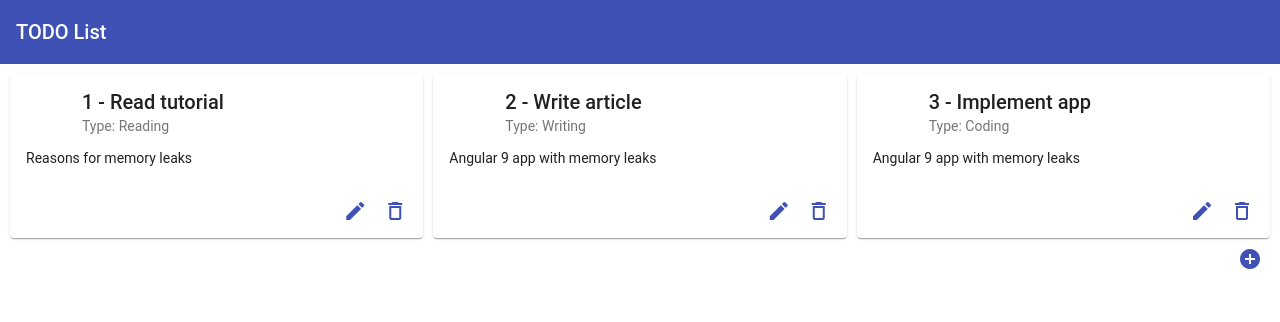
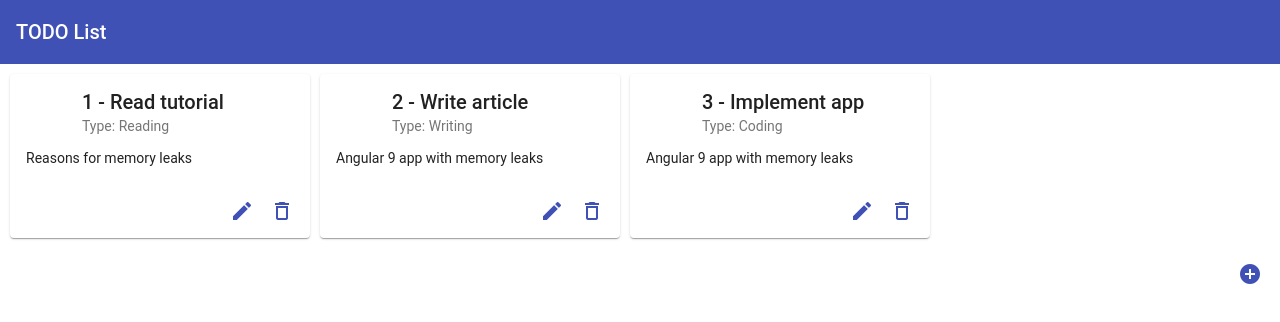
Before and after one commit to rakia/angular-memory-leaks, an Angular app: page / in a window 1280 px wide. Shown: the top 322 px of the page. Built offline with nearby package versions, Linux system fonts and the light colour scheme.

Commit message:
- adjust todo-list layout - remove OnPush changeDetection

```diff
--- a/src/app/todo-dialog/todo.dialog.ts
+++ b/src/app/todo-dialog/todo.dialog.ts
@@ -1,4 +1,4 @@
-import { ChangeDetectionStrategy, Component, Inject, OnDestroy, OnInit } from '@angular/core';
+import { Component, Inject, OnDestroy, OnInit          } from '@angular/core';
 import { MAT_DIALOG_DATA, MatDialogRef                 } from '@angular/material/dialog';
 import { FormArray, FormBuilder, FormGroup, Validators } from '@angular/forms';
 // import { Subject        } from 'rxjs';
@@ -11,8 +11,7 @@ import { TodoDialogData } from './todo-dialog-data.model';
 @Component({
   selector: 'todo.dialog',
   templateUrl: 'todo.dialog.html',
-  styleUrls: ['./todo.dialog.css'],
-  changeDetection: ChangeDetectionStrategy.OnPush
+  styleUrls: ['./todo.dialog.css']
 })
 export class TodoDialog implements OnInit, OnDestroy {
 
--- a/src/app/todo-list/todo-list.component.css
+++ b/src/app/todo-list/todo-list.component.css
@@ -1,7 +1,13 @@
-#todo-list {
+.todo-list {
   margin: 10px;
+}
 
-  .dependencies {
-    color: rgba(0,0,0,.54);
-  }
+.todo-card {
+  min-width: 300px;
+  max-width: 300px;
+  margin-bottom: 15px;
 }
+
+.dependencies {
+  color: rgba(0,0,0,.54);
+}
--- a/src/app/todo-list/todo-list.component.html
+++ b/src/app/todo-list/todo-list.component.html
@@ -1,8 +1,8 @@
-<div id="todo-list">
+<div class="todo-list">
 
-  <div fxLayout="row" fxLayoutWrap fxLayoutGap="10px">
+  <div fxLayout="row wrap" fxLayoutGap="10px">
 
-    <mat-card *ngFor="let todo of todoList" fxFlex.lg="33" fxFlex.lt-lg="50" fxFlex.xs="100" [class.mat-elevation-z8]>
+    <mat-card class="todo-card" *ngFor="let todo of todoList" fxFlex [class.mat-elevation-z8]>
       <mat-card-header>
         <div mat-card-avatar class="example-header-image"></div>
         <mat-card-title>{{todo.id}} - {{todo.name}}</mat-card-title>
--- a/src/app/todo-list/todo-list.component.ts
+++ b/src/app/todo-list/todo-list.component.ts
@@ -1,4 +1,4 @@
-import { ChangeDetectionStrategy, Component, OnDestroy, OnInit } from '@angular/core';
+import { Component, OnDestroy, OnInit } from '@angular/core';
 import { MatDialog         } from '@angular/material/dialog';
 import { Subject           } from 'rxjs';
 import { takeUntil         } from 'rxjs/operators';
@@ -10,8 +10,7 @@ import { TodoService       } from '../todo.service';
 @Component({
   selector: 'app-todo-list',
   templateUrl: './todo-list.component.html',
-  styleUrls: ['./todo-list.component.css'],
-  changeDetection: ChangeDetectionStrategy.OnPush
+  styleUrls: ['./todo-list.component.css']
 })
 export class TodoListComponent implements OnInit, OnDestroy {
 
```
